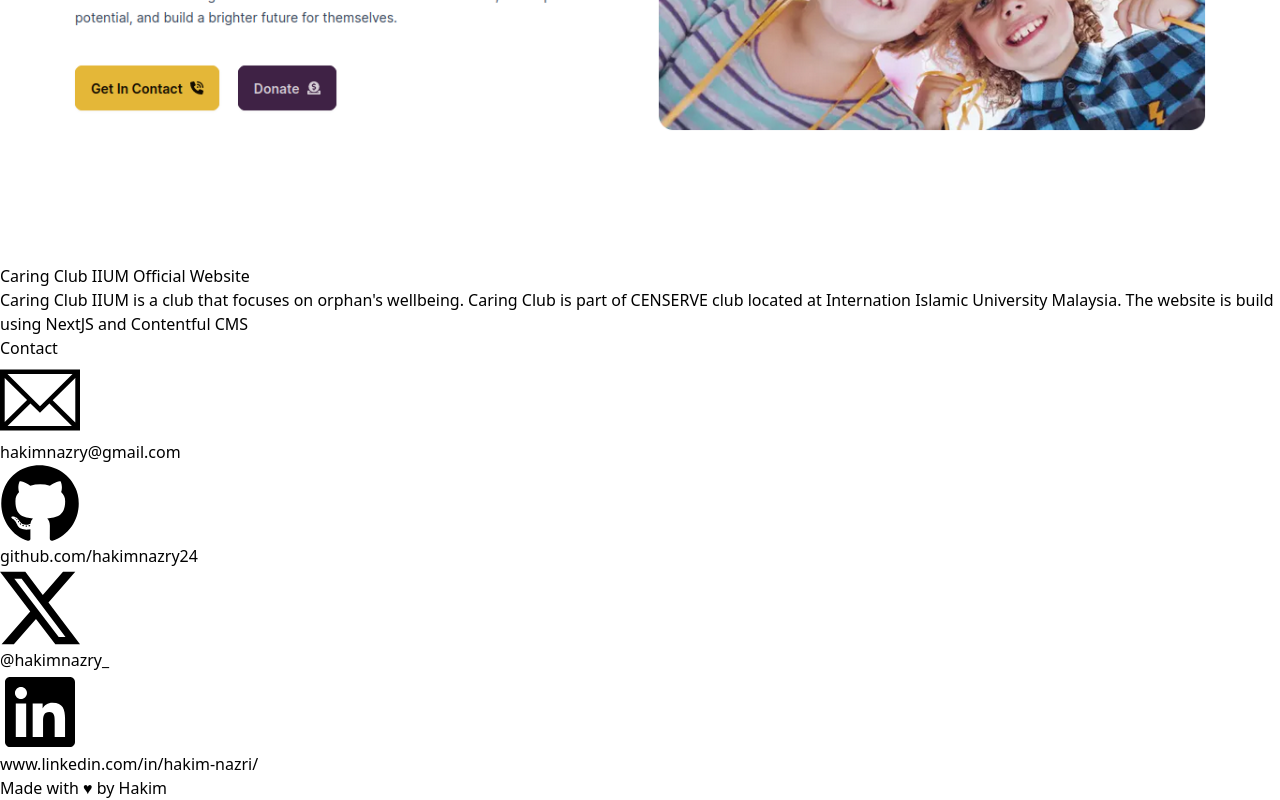
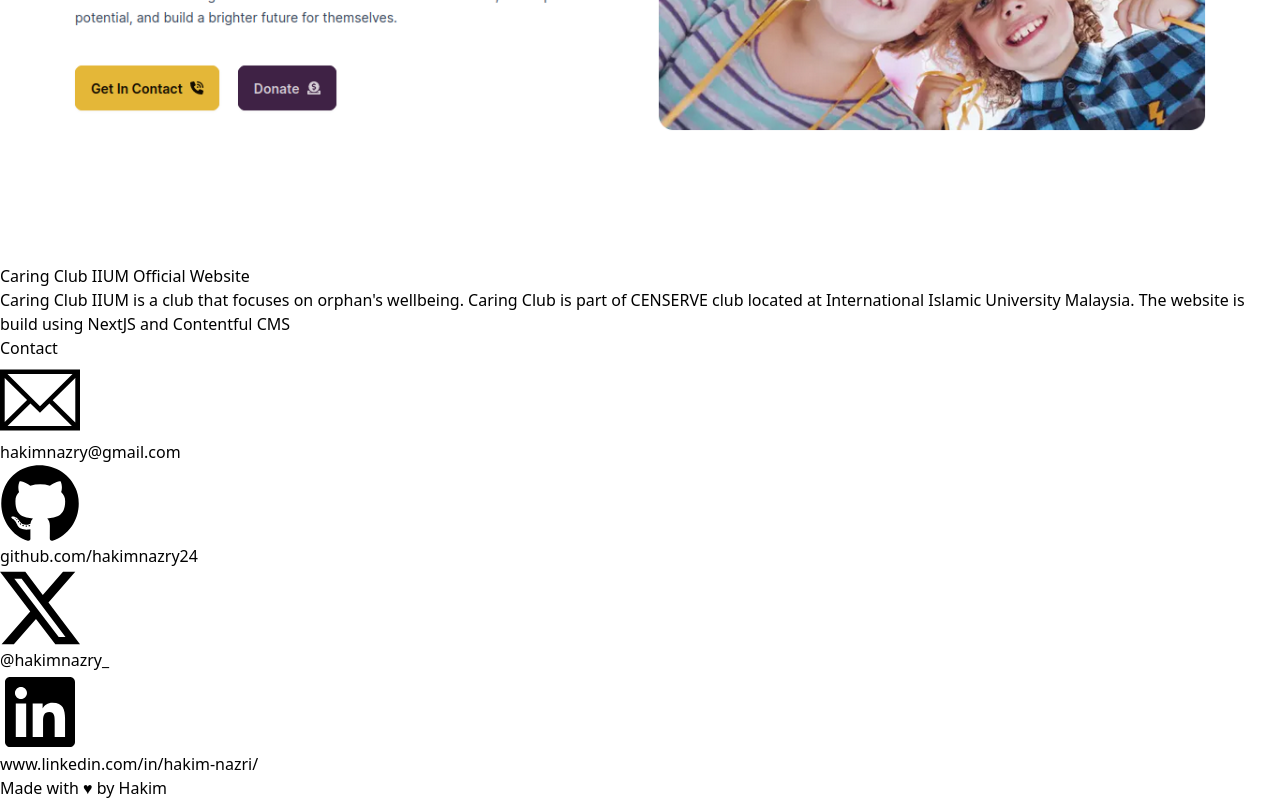
Before and after one commit to hakimnazry24/hakimnazry24.github.io, a React (Vite) app: page / in a window 1280 px wide. Shown: the part 6117-6917 px from the top of the page. Built offline with nearby package versions, Linux system fonts and the light colour scheme.

Commit message:
fix spelling

```diff
--- a/src/App.tsx
+++ b/src/App.tsx
@@ -218,7 +218,7 @@ export default function App() {
               github="https://caringclubiium.vercel.app/"
               link="/project7.png"
               title="Caring Club IIUM Official Website"
-              desc="Caring Club IIUM is a club that focuses on orphan's wellbeing. Caring Club is part of CENSERVE club located at Internation Islamic University Malaysia. The website is build using NextJS and Contentful CMS"
+              desc="Caring Club IIUM is a club that focuses on orphan's wellbeing. Caring Club is part of CENSERVE club located at International Islamic University Malaysia. The website is build using NextJS and Contentful CMS"
             ></Card>
           </div>
         </div>
```
